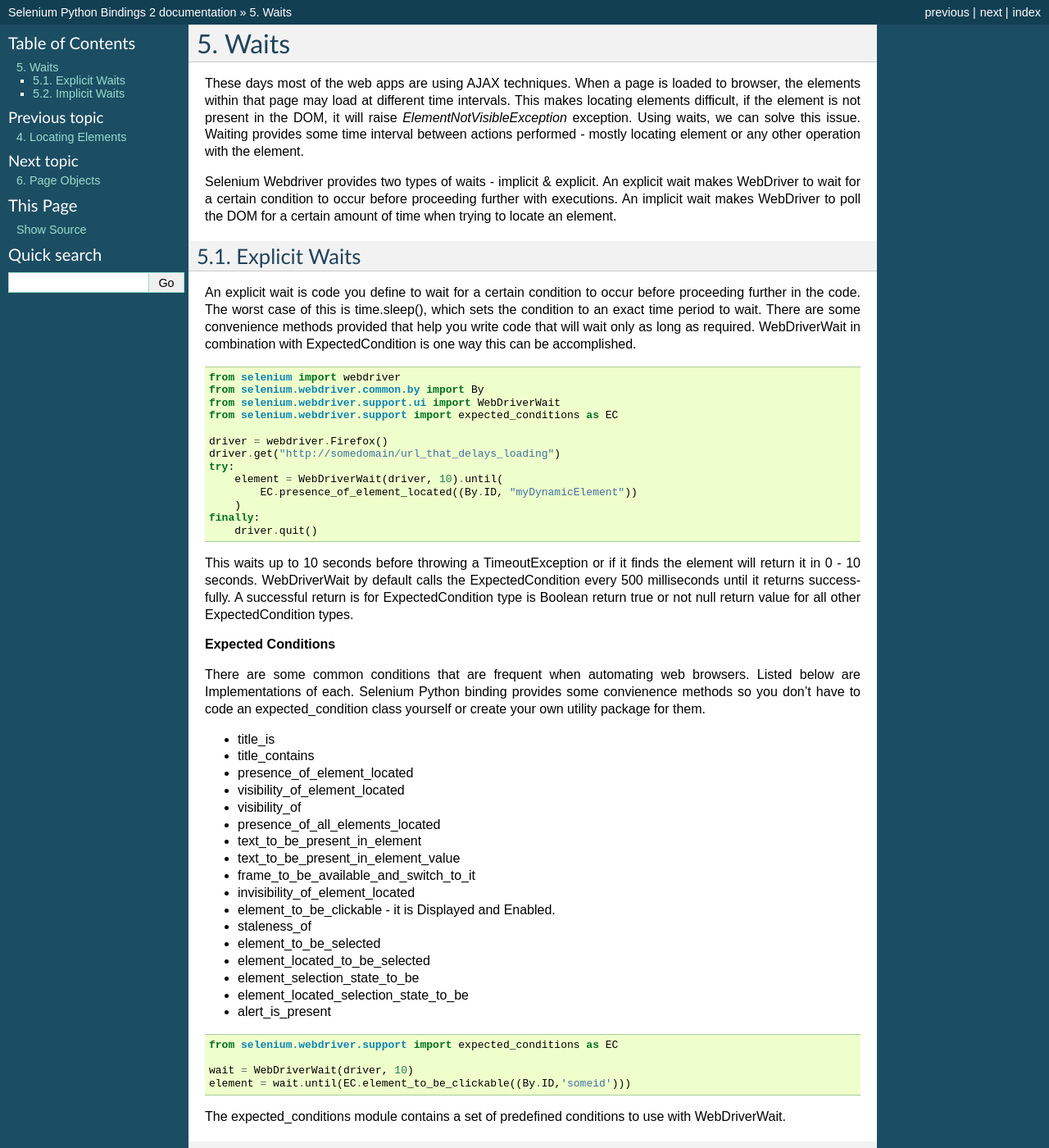
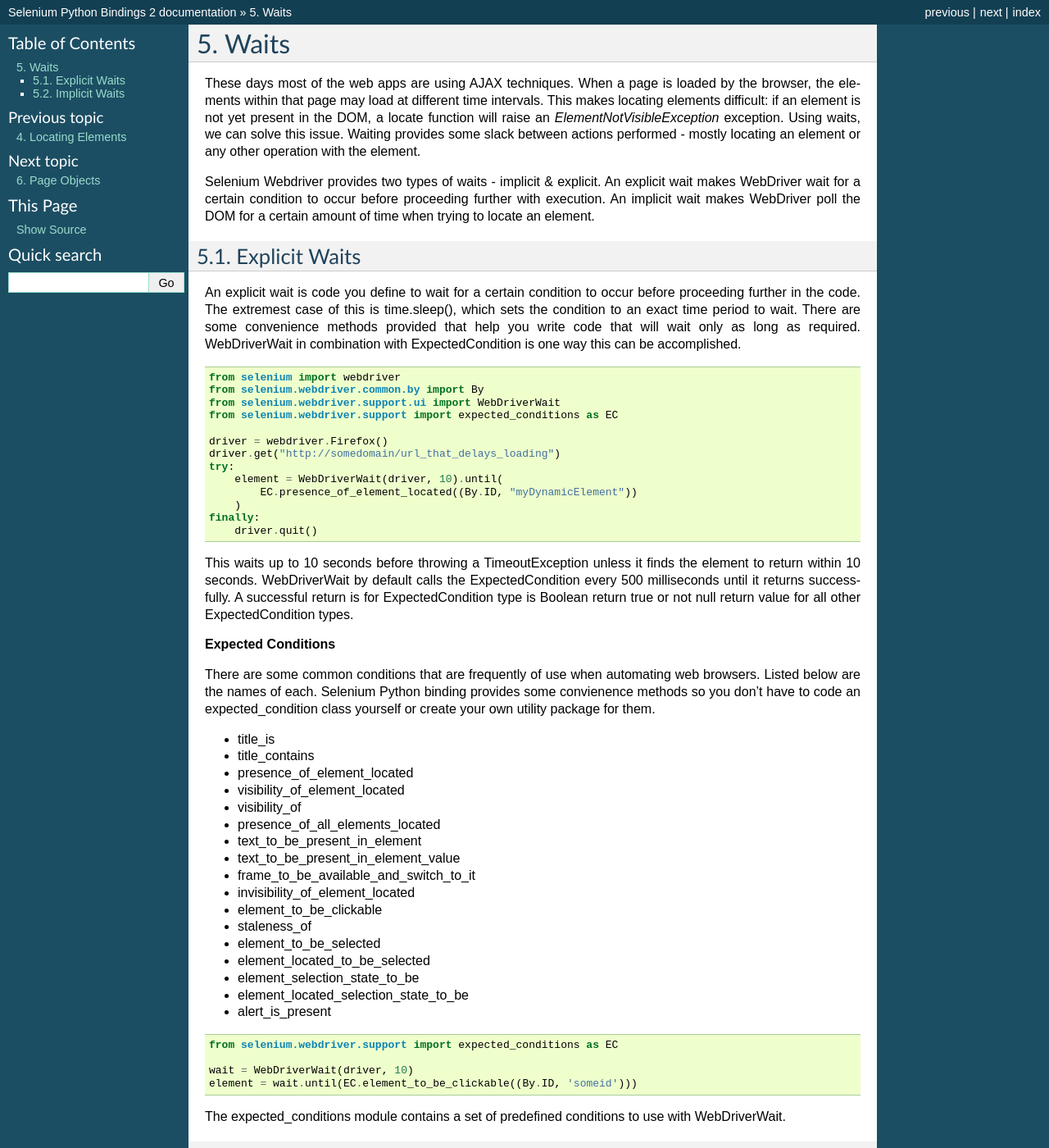
Before and after one commit to baijum/selenium-python, a Sphinx documentation site: the page built from source/waits.rst, in a window 1280 px wide and 1400 px high. Shown: the whole window at 82% size. Built offline with Sphinx 7.4.7, drawn with Linux system fonts in a browser that asks for light colours; some of the changed text lies outside the part shown.

Commit message:
Some improvement suggestions.
Thanks for your docs. See for yourself if you can do some cherry picking from my changes :-)

I have to admit that the last sentence before the **Expected Conditions** section is far too cryptic for me to make sense of.
Please have another go in trying to explain to us readers what you really meant, e.g.
A successful return is:
for ExpectedCondition type
  - Boolean true, or
 -  not null,
return value:
  for all other ExpectedCondition types:
    the located element
???

```diff
--- a/source/waits.rst
+++ b/source/waits.rst
@@ -4,18 +4,18 @@
 -----
 
 These days most of the web apps are using AJAX techniques.  When a
-page is loaded to browser, the elements within that page may load at
-different time intervals.  This makes locating elements difficult, if
-the element is not present in the DOM, it will raise
-`ElementNotVisibleException` exception.  Using waits, we can solve
-this issue.  Waiting provides some time interval between actions
-performed - mostly locating element or any other operation with the
+page is loaded by the browser, the elements within that page may load at
+different time intervals.  This makes locating elements difficult: if
+an element is not yet present in the DOM, a locate function will raise
+an `ElementNotVisibleException` exception.  Using waits, we can solve
+this issue.  Waiting provides some slack between actions
+performed - mostly locating an element or any other operation with the
 element.
 
 Selenium Webdriver provides two types of waits - implicit & explicit.
-An explicit wait makes WebDriver to wait for a certain condition to
-occur before proceeding further with executions.  An implicit wait
-makes WebDriver to poll the DOM for a certain amount of time when
+An explicit wait makes WebDriver wait for a certain condition to
+occur before proceeding further with execution.  An implicit wait
+makes WebDriver poll the DOM for a certain amount of time when
 trying to locate an element.
 
 
@@ -23,7 +23,7 @@
 ~~~~~~~~~~~~~~
 
 An explicit wait is code you define to wait for a certain condition
-to occur before proceeding further in the code.  The worst case of
+to occur before proceeding further in the code.  The extremest case of
 this is time.sleep(), which sets the condition to an exact time period
 to wait.  There are some convenience methods provided that help you
 write code that will wait only as long as required.  WebDriverWait in
@@ -47,8 +47,8 @@
       driver.quit()
 
 
-This waits up to 10 seconds before throwing a TimeoutException or if
-it finds the element will return it in 0 - 10 seconds.  WebDriverWait
+This waits up to 10 seconds before throwing a TimeoutException unless
+it finds the element to return within 10 seconds.  WebDriverWait
 by default calls the ExpectedCondition every 500 milliseconds until it
 returns successfully.  A successful return is for ExpectedCondition
 type is Boolean return true or not null return value for all other
@@ -56,8 +56,8 @@
 
 **Expected Conditions**
 
-There are some common conditions that are frequent when
-automating web browsers.  Listed below are Implementations of
+There are some common conditions that are frequently of use when
+automating web browsers.  Listed below are the names of
 each. Selenium Python binding provides some convienence methods so you
 don't have to code an expected_condition class yourself or create your
 own utility package for them.
@@ -72,7 +72,7 @@
 - text_to_be_present_in_element_value
 - frame_to_be_available_and_switch_to_it
 - invisibility_of_element_located
-- element_to_be_clickable - it is Displayed and Enabled.
+- element_to_be_clickable
 - staleness_of
 - element_to_be_selected
 - element_located_to_be_selected
@@ -85,7 +85,7 @@
   from selenium.webdriver.support import expected_conditions as EC
 
   wait = WebDriverWait(driver, 10)
-  element = wait.until(EC.element_to_be_clickable((By.ID,'someid')))
+  element = wait.until(EC.element_to_be_clickable((By.ID, 'someid')))
 
 The expected_conditions module contains a set of predefined conditions
 to use with WebDriverWait.
@@ -94,10 +94,10 @@
 Implicit Waits
 ~~~~~~~~~~~~~~
 
-An implicit wait is to tell WebDriver to poll the DOM for a certain
-amount of time when trying to find an element or elements if they are
+An implicit wait tells WebDriver to poll the DOM for a certain
+amount of time when trying to find any element (or elements)
 not immediately available.  The default setting is 0.  Once set, the
-implicit wait is set for the life of the WebDriver object instance.
+implicit wait is set for the life of the WebDriver object.
 
 ::
 
```
